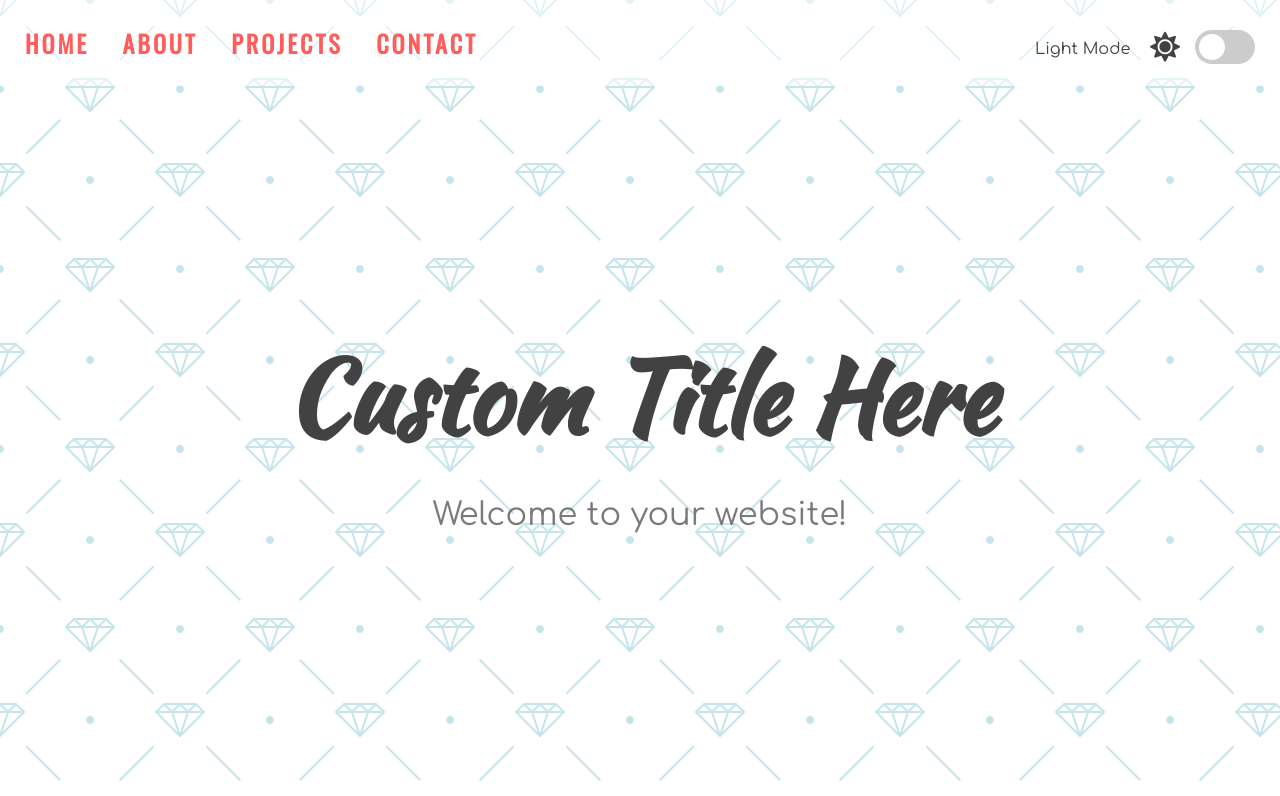
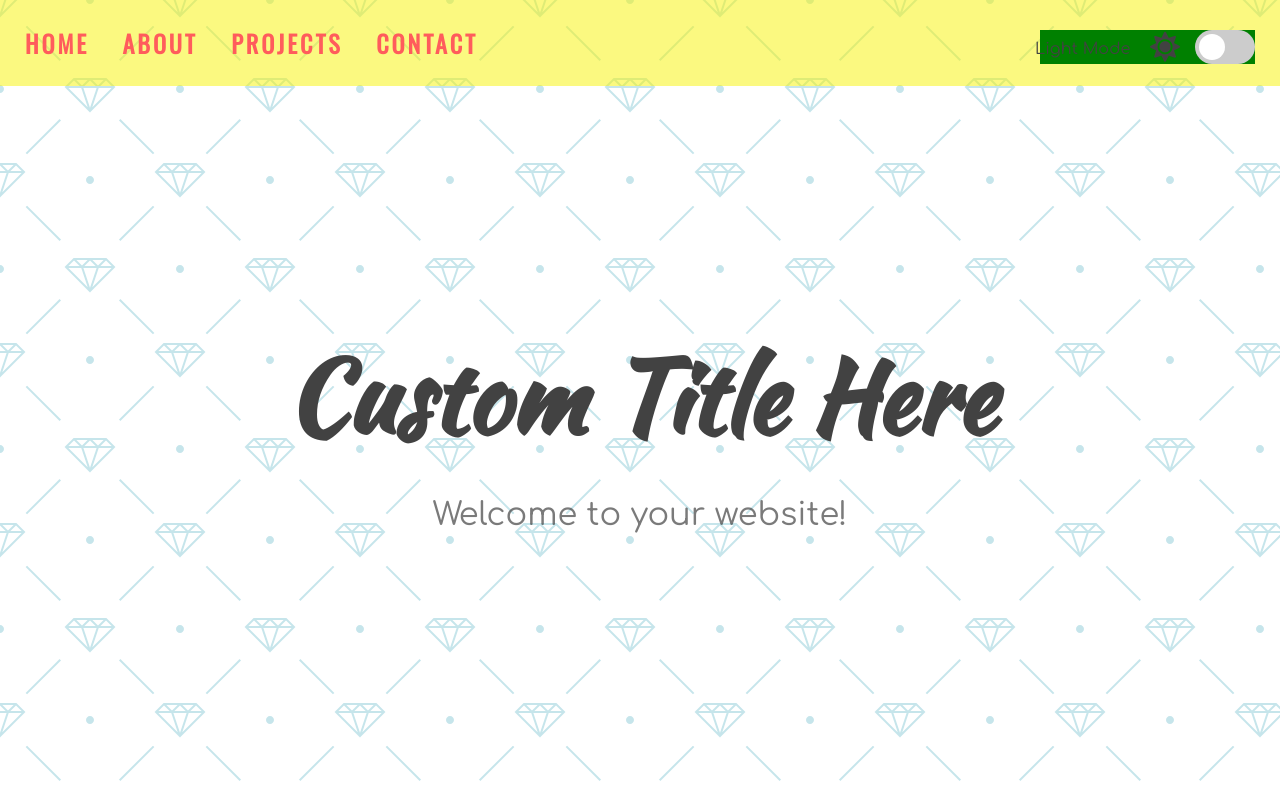
Before and after one commit to GhaithThamer/Light-Dark-mode, a plain HTML site: page index.html in a window 1280 px wide. Shown: the top 796 px of the page. Drawn offline with nearby package versions, Linux system fonts and the light colour scheme.

Commit message:
first comment

```diff
--- a/style.css
+++ b/style.css
@@ -56,6 +56,7 @@ h2 {
 
 /* Navigation */
 nav {
+
   z-index: 10;
   position: fixed;
   font-family: Oswald, sans-serif;
@@ -63,7 +64,7 @@ nav {
   letter-spacing: 3px;
   padding: 25px;
   width: 100vw;
-  background: rgb(255 255 255 / 50%);
+  background: rgba(248, 244, 2, 0.5);
 }
 
 a {
@@ -185,6 +186,7 @@ p {
 
 /* Dark Mode Toggle */
 .theme-switch-wrapper {
+    background-color: green;
   display: flex;
   align-items: center;
   z-index: 100;
```
